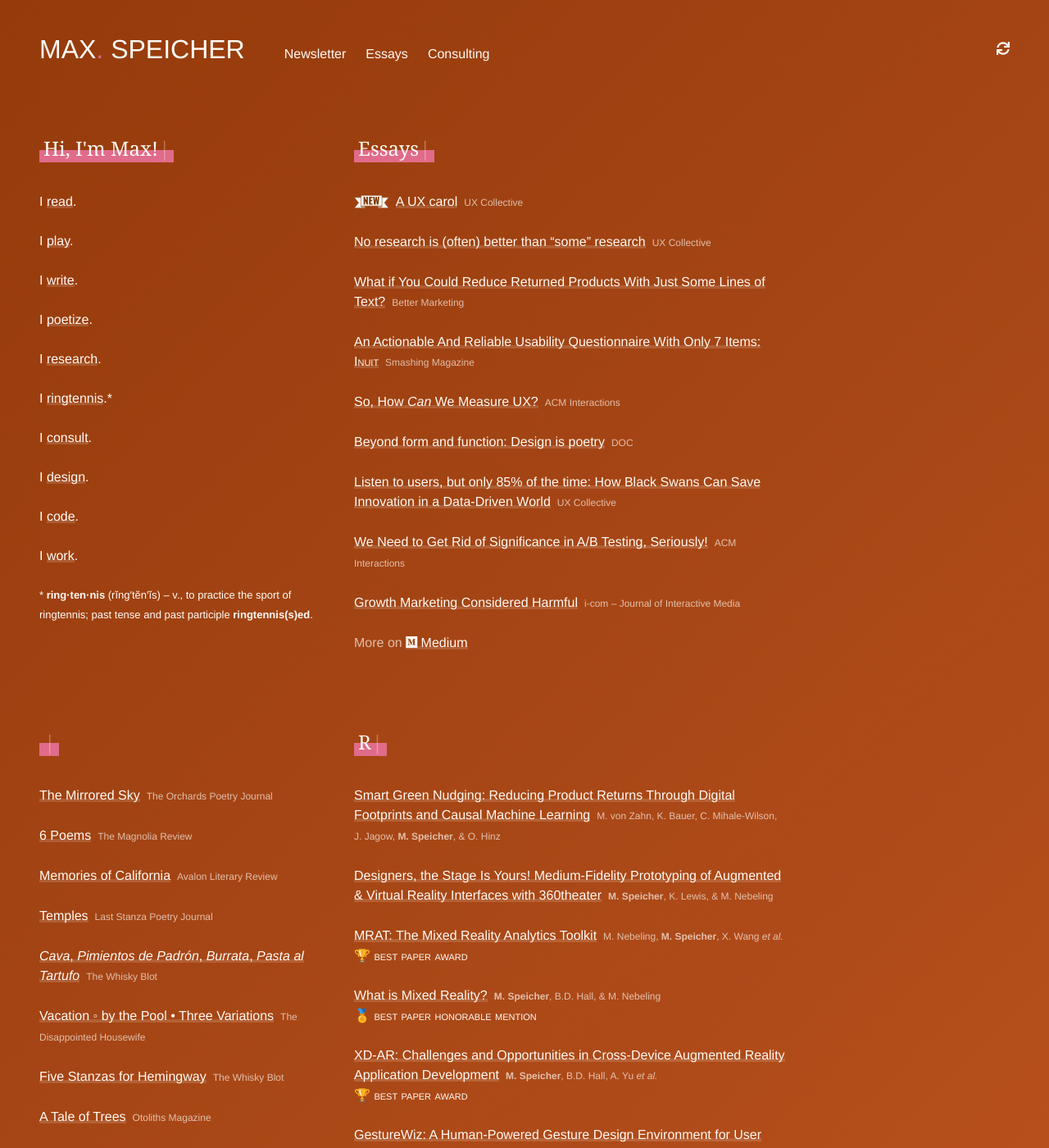
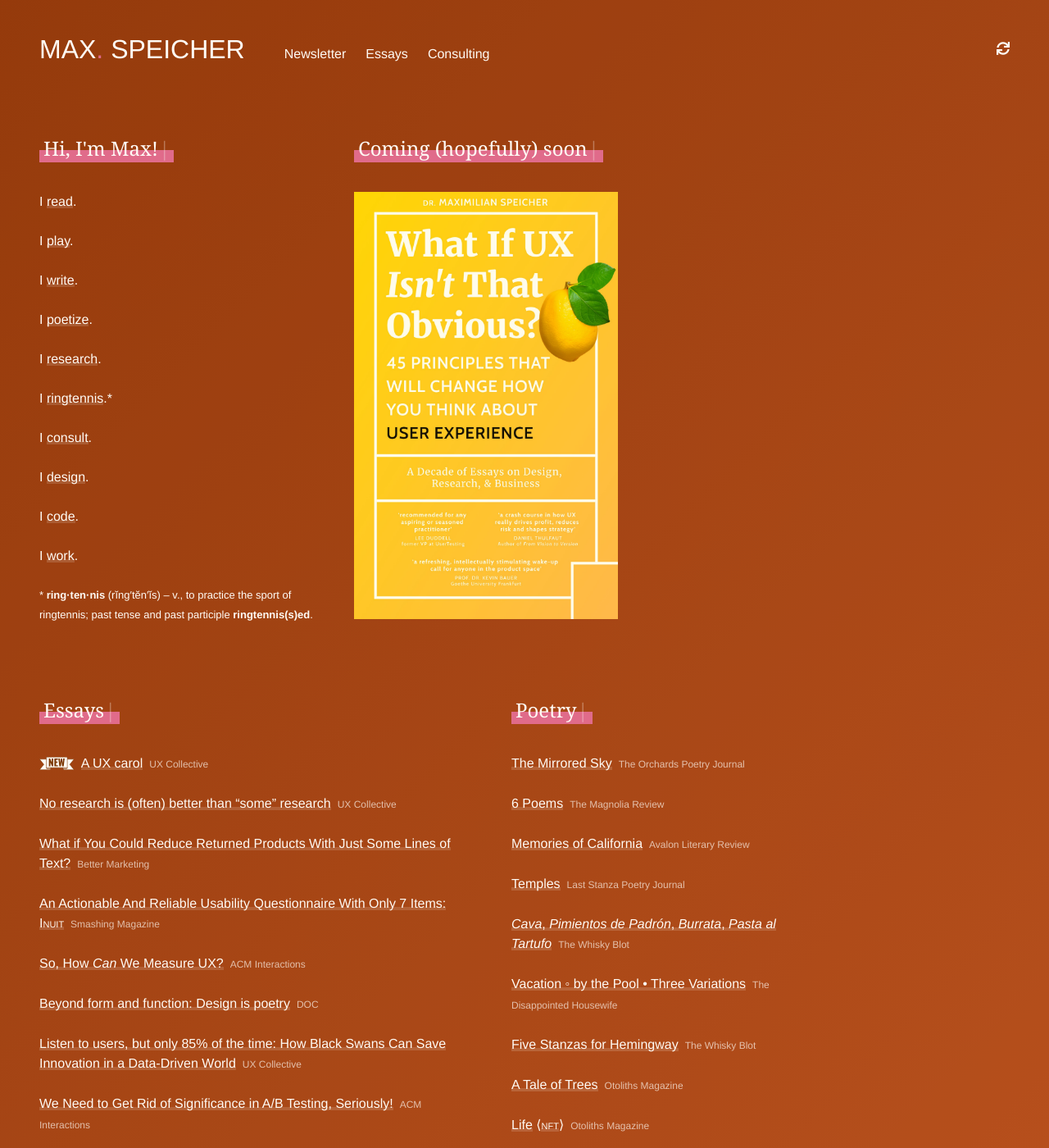
Before and after one commit to maxspeicher/maxspeicher.github.io, a Jekyll site: the page built from index.html, in a window 1280 px wide and 1400 px high. Shown: the whole window at 82% size. Built offline with Jekyll 4.4.1, drawn with Linux system fonts in a browser that asks for light colours.

Commit message:
added book teaser

```diff
--- a/index.html
+++ b/index.html
@@ -64,6 +64,13 @@
         </div>
     </p>-->
 </section>
+<section class="column column--short">
+    <div id="coming-soon-title"></div>
+    <script>
+        ReactDOM.render(e(SectionTitle, { text: 'Coming (hopefully) soon' }), document.querySelector('#coming-soon-title'));
+    </script>
+    <img src="assets/ux-principles_cover-concept.jpg" alt="Cover draft for a UX principles book" style="display: block; margin-top: 1em; width: 100%; max-width: 20.14em; height: auto;">
+</section>
 <section class="column">
     <div id="writing"></div>
     <script src="components/writing.js"></script>
```
Also changed, not shown: assets/ux-principles_cover-concept.jpg (added).
